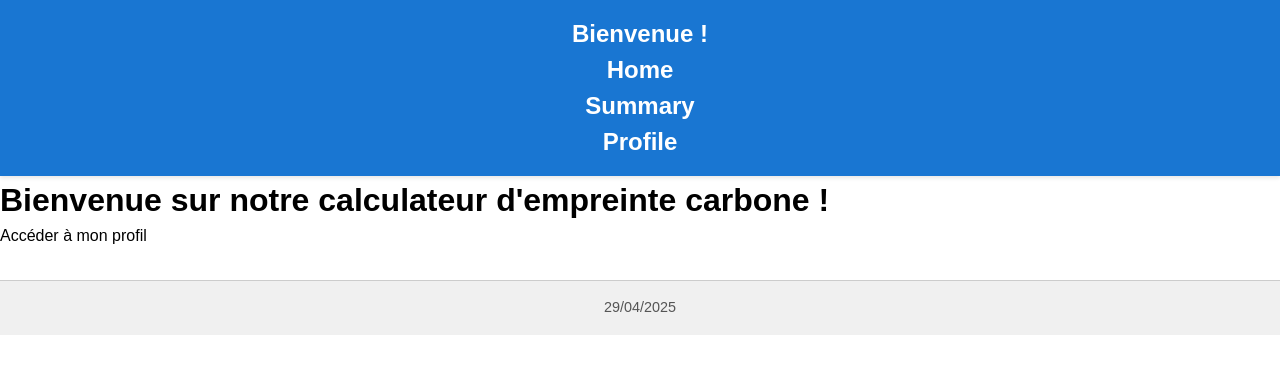
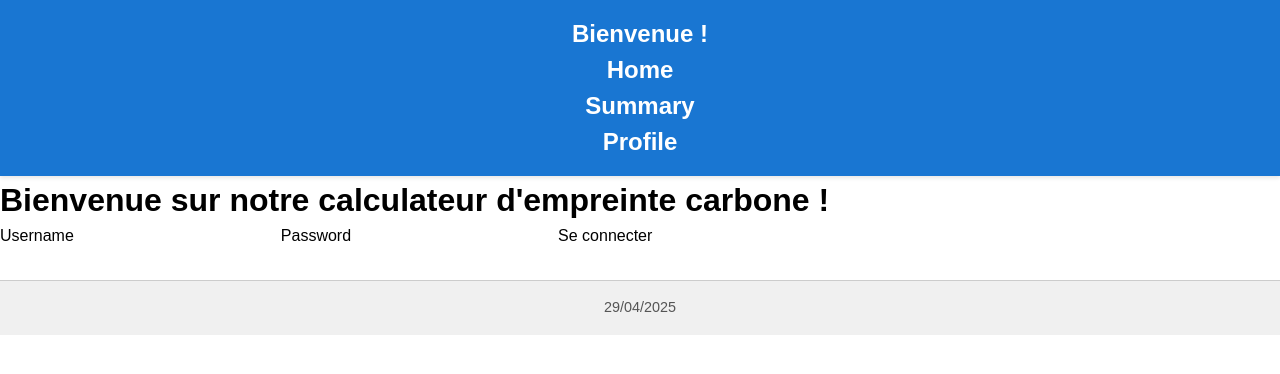
Before and after one commit to chedighribi/empreinte-carbone, an Angular app: page / in a window 1280 px wide. Shown: the top 374 px of the page. Built offline with nearby package versions, Linux system fonts and the light colour scheme.

Commit message:
feat: login form

```diff
--- a/src/app/features/home/home.component.html
+++ b/src/app/features/home/home.component.html
@@ -1,4 +1,11 @@
 <app-header />
 <h1>Bienvenue sur notre calculateur d'empreinte carbone !</h1>
-<button (click)="login()" routerLink="/summary">Accéder à mon profil</button>
+<form>
+  <label for="username">Username</label>
+  <input id="username" type="text" name="username" [(ngModel)]="username" />
+  <label for="password">Password</label>
+  <input id="password" type="password" name="password" [(ngModel)]="password" />
+  <button type="button" (click)="login()">Se connecter</button>
+</form>
+  <div *ngIf="error"> {{error}} </div>
 <app-footer />
--- a/src/app/features/home/home.component.ts
+++ b/src/app/features/home/home.component.ts
@@ -1,9 +1,10 @@
 import { Component } from '@angular/core';
-import {CarbonFootprintComponent} from "../carbon-footprint/carbon-footprint.component";
 import {HeaderComponent} from "../../shared/components/header/header.component";
 import {FooterComponent} from "../../shared/components/footer/footer.component";
 import {UserService} from "../../service/user.service";
-import {RouterLink} from "@angular/router";
+import {Router} from "@angular/router";
+import {FormsModule} from "@angular/forms";
+import {NgIf} from "@angular/common";
 
 @Component({
   selector: 'app-home',
@@ -11,15 +12,28 @@ import {RouterLink} from "@angular/router";
   imports: [
     HeaderComponent,
     FooterComponent,
-    RouterLink
+    FormsModule,
+    NgIf
   ],
   templateUrl: './home.component.html',
   styleUrl: './home.component.css'
 })
 export class HomeComponent {
- constructor(private userService: UserService) {
+  public username = "";
+  public password = "";
+  public error = "";
+ constructor(private userService: UserService, private router: Router) {
  }
  login() {
-   this.userService.login("name")
+   this.error = "";
+   if (this.username.length < 4) {
+     this.error = "Le username doit faire au moins 3 caractères";
+   } else if (this.password.length < 6) {
+     this.error = "Le mot de passe doit faire au moins 6 caractères"
+   } else {
+     this.userService.login("name")
+     this.router.navigate(["summary"]);
+   }
+
  }
 }
```
